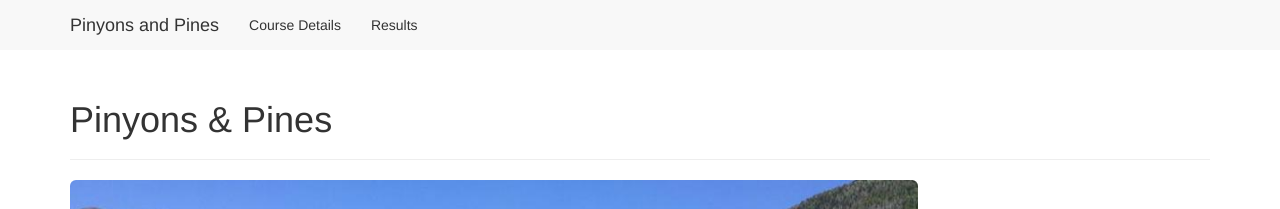
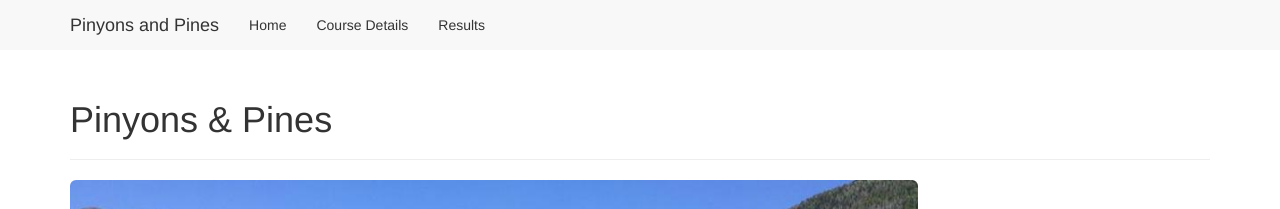
Before and after one commit to dcernst/PinyonsPines, a Jekyll site: the page built from index.md, in a window 1280 px wide. Shown: the top 209 px of the page. Built offline with Jekyll 4.4.1, drawn with Linux system fonts in a browser that asks for light colours; nearby versions of some CDN libraries.

Commit message:
Update to header

```diff
--- a/_includes/header.html
+++ b/_includes/header.html
@@ -46,7 +46,7 @@
 
 <div class="navbar-header">
 <button type="button" class="navbar-toggle" data-toggle="collapse" data-target=".navbar-collapse">
-<span class="sr-only">Toggle navigation</span>
+<!-- <span class="sr-only">Toggle navigation</span> -->
 <span class="icon-bar"></span>
 <span class="icon-bar"></span>
 <span class="icon-bar"></span>
@@ -56,6 +56,7 @@
 
 <div class="collapse navbar-collapse">
 <ul class="nav navbar-nav">
+<li><a href="{{ site.baseurl }}">Home</a></li>
 <li><a href="{{ site.baseurl }}/course/">Course Details</a></li>
 <li><a href="{{ site.baseurl }}/results/">Results</a></li>
 </ul>
```
